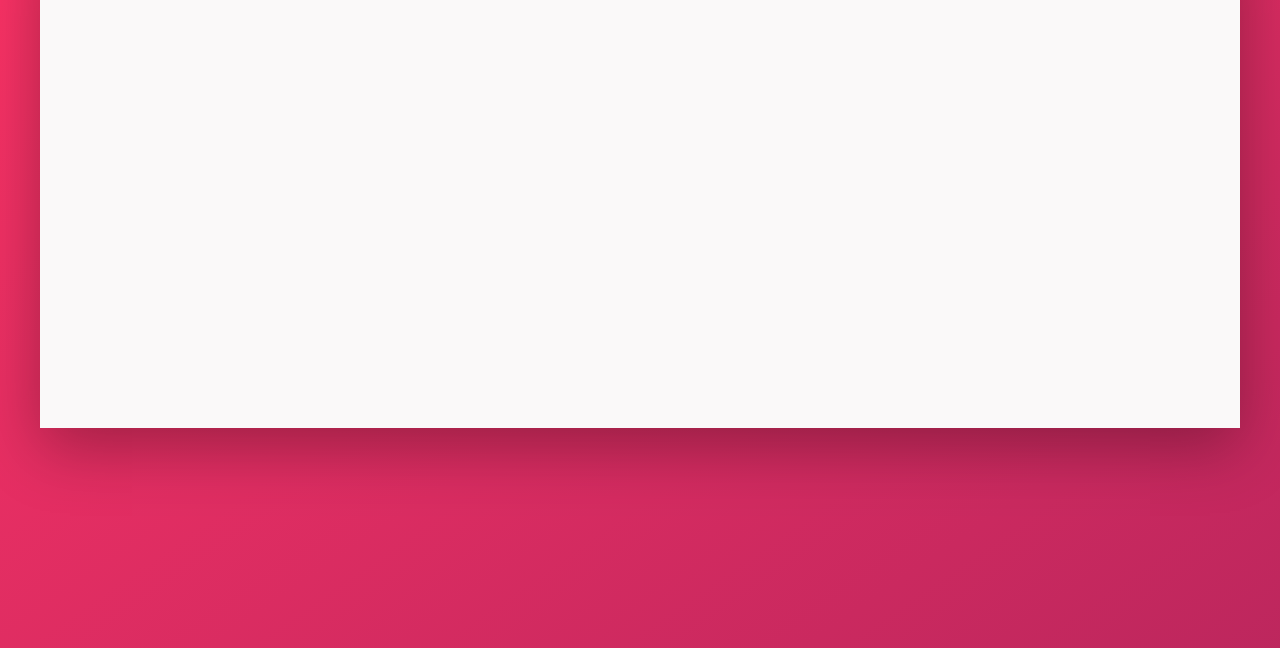
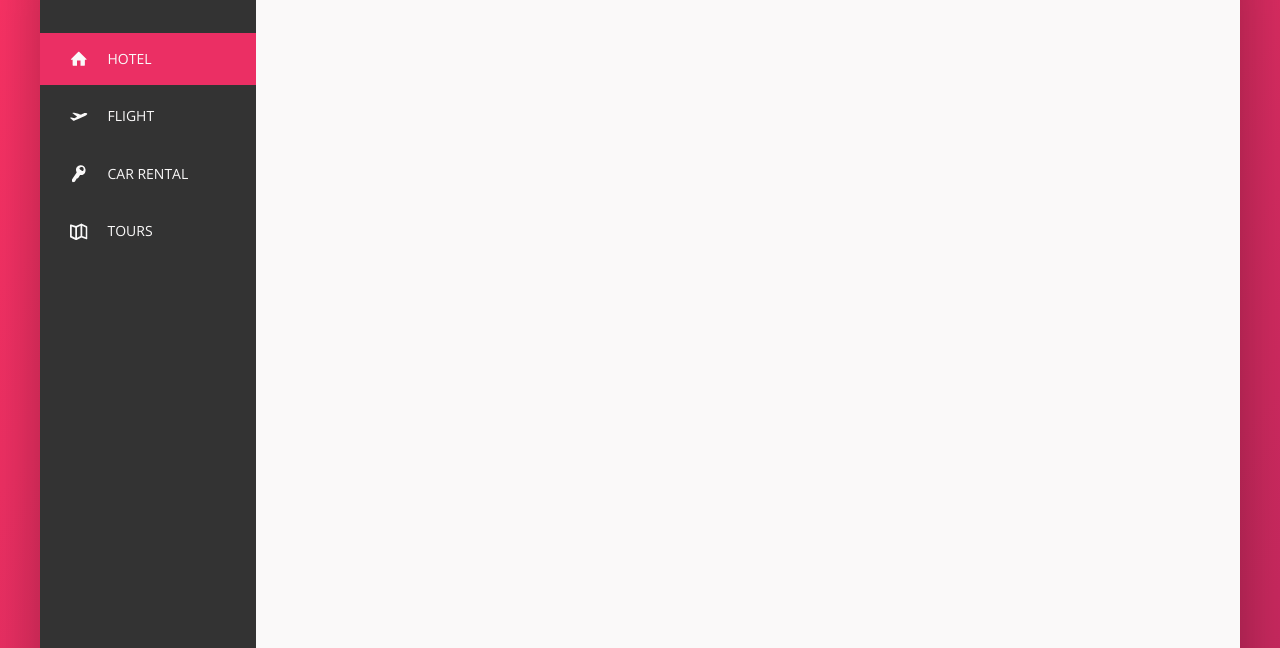
Before and after one commit to randyaajr/sass-flexbox_triyo-rentals, a website: page index.html in a window 1280 px wide. Shown: the part 152-800 px from the top of the page. Drawn offline with nearby package versions, Linux system fonts and the light colour scheme.

Commit message:
Created and styled nav menu

```diff
--- a/index.html
+++ b/index.html
@@ -9,7 +9,7 @@
     <link rel="stylesheet" href="css/style.css">
     <link rel="shortcut icon" type="image/png" href="img/favicon.png">
 
-    <title>triyo &mdash; Your all-in-one booking app</title>
+    <title>Triyo &mdash; Your all-in-one booking app</title>
 </head>
 
 <body>
@@ -47,6 +47,51 @@
             </nav>
         </header>
 
+        <div class="content">
+            <nav class="sidebar">
+                <ul class="side-nav">
+                    <li class="side-nav__item side-nav__item--active">
+                        <a href="#" class="side-nav__link">
+                            <svg class="side-nav__icon">
+                                <use xlink:href="img/sprite.svg#icon-home"></use>
+                            </svg>
+                            <span>Hotel</span>
+                        </a>
+                    </li>
+                    <li class="side-nav__item">
+                        <a href="#" class="side-nav__link">
+                            <svg class="side-nav__icon">
+                                <use xlink:href="img/sprite.svg#icon-aircraft-take-off"></use>
+                            </svg>
+                            <span>Flight</span>
+                        </a>
+                    </li>
+                    <li class="side-nav__item">
+                        <a href="#" class="side-nav__link">
+                            <svg class="side-nav__icon">
+                                <use xlink:href="img/sprite.svg#icon-key"></use>
+                            </svg>
+                            <span>Car rental</span>
+                        </a>
+                    </li>
+                    <li class="side-nav__item">
+                        <a href="#" class="side-nav__link">
+                            <svg class="side-nav__icon">
+                                <use xlink:href="img/sprite.svg#icon-map"></use>
+                            </svg>
+                            <span>Tours</span>
+                        </a>
+                    </li>
+                </ul>
+
+                <div class="legal">
+                    &copy;
+                    <script>
+                        document.write(new Date().getFullYear());
+                    </script> by Triyo. All rights reserved.
+                </div>
+            </nav>
+
 </body>
 
 </html>
--- a/sass/_components.scss
+++ b/sass/_components.scss
@@ -98,3 +98,65 @@
         margin-right: 1rem;
     }
 }
+
+////////////////////////////////////////
+// SIDE NAVIGATION
+.side-nav {
+    font-size: 1.4rem;
+    list-style: none;
+    margin-top: 3.5rem;
+    &__item {
+        position: relative;
+        &:not(:last-child) {
+            margin-bottom: 0.5rem;
+        }
+    }
+    &__item::before {
+        content: "";
+        position: absolute;
+        top: 0;
+        left: 0;
+        height: 100%;
+        width: 3px;
+        background-color: var(--color-primary);
+        transform: scaleY(0);
+        transition: transform 0.2s, width 0.4s cubic-bezier(1, 0, 0, 1) 0.2s, background-color 0.1s;
+    }
+    &__item:hover::before,
+    &__item--active::before {
+        transform: scaleY(1);
+        width: 100%;
+    }
+    &__item:active::before {
+        background-color: var(--color-primary-light);
+    }
+    &__link:link,
+    &__link:visited {
+        color: var(--color-grey-light-1);
+        text-decoration: none;
+        text-transform: uppercase;
+        display: block;
+        padding: 1.5rem 3rem;
+        position: relative;
+        z-index: 10;
+        display: flex;
+        align-items: center;
+    }
+    &__icon {
+        width: 1.75rem;
+        height: 1.75rem;
+        margin-right: 2rem;
+        fill: currentColor;
+    }
+}
+
+////////////////////////////////////////
+// LEGAL TEXT
+.legal {
+    font-size: 1.2rem;
+    color: var(--color-grey-light-4);
+    text-align: center;
+    padding: 2.5rem;
+}
+
+////////////////////////////////////////
--- a/sass/_layout.scss
+++ b/sass/_layout.scss
@@ -18,6 +18,7 @@
 
 .content {
     display: flex;
+    height: 1150px;
 }
 
 .sidebar {
```
Also changed, not shown: README.md (added), css/style.css.
